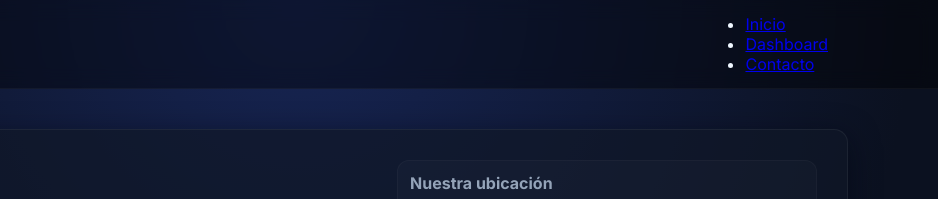
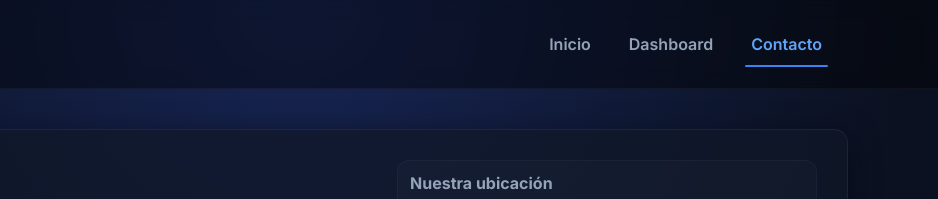
Before and after one commit to edumayo23/JAEL-AI, a plain HTML site: page pages/contacto.html in a window 1280 px wide. Shown: the top 199 px of the page, 342-1280 px from the left. Drawn offline with Linux system fonts and the light colour scheme.

Commit message:
cambios nav bar y json

```diff
--- a/css/contactos.css
+++ b/css/contactos.css
@@ -129,3 +129,68 @@ body{
   .map-wrapper{height:200px}
   .contact-hero{padding:18px}
 }
+/* ====== MENÚ MEJORADO ====== */
+
+.main-nav ul {
+  list-style: none;
+  display: flex;
+  gap: 26px;
+  align-items: center;
+}
+
+.main-nav ul li {
+  display: inline-block;
+}
+
+.main-nav .nav-link {
+  text-decoration: none;
+  color: var(--muted);
+  font-weight: 600;
+  font-size: 1rem;
+  padding: 10px 6px;
+  transition: 0.25s ease;
+  position: relative;
+}
+
+/* Hover suave */
+.main-nav .nav-link:hover {
+  color: var(--text);
+}
+
+/* Línea animada debajo */
+.main-nav .nav-link::after {
+  content: '';
+  position: absolute;
+  bottom: -3px;
+  left: 0;
+  width: 0%;
+  height: 2px;
+  background: var(--accent);
+  transition: width 0.25s ease;
+  border-radius: 10px;
+}
+
+.main-nav .nav-link:hover::after {
+  width: 100%;
+}
+
+/* Activo */
+.main-nav .nav-link.active {
+  color: var(--accent-glow);
+}
+
+.main-nav .nav-link.active::after {
+  width: 100%;
+}
+
+/* Responsive */
+@media (max-width: 700px) {
+  .header-container {
+    flex-direction: column;
+    gap: 10px;
+  }
+
+  .main-nav ul {
+    gap: 16px;
+  }
+}
--- a/pages/contacto.html
+++ b/pages/contacto.html
@@ -18,18 +18,20 @@
 
 <header id="main-header">
   <div class="header-container">
-      <a href="../index.html">
+    <a href="../index.html" class="logo-link">
       <img src="../img/logojael.png" alt="Logo JAEL AI" id="logo">
     </a>
+
     <nav class="main-nav">
       <ul>
-          <li><a href="../index.html">Inicio</a></li>
-          <li><a href="../dashboard.html">Dashboard</a></li>
-          <li><a href="contactos.html" class="active">Contacto</a></li>
+        <li><a href="../index.html" class="nav-link">Inicio</a></li>
+        <li><a href="../dashboard.html" class="nav-link">Dashboard</a></li>
+        <li><a href="contacto.html" class="nav-link active">Contacto</a></li>
       </ul>
     </nav>
   </div>
 </header>
+
 
   <main class="contact-page container">
     <section class="contact-hero glass-card">
```
Also changed, not shown: data/data3.json (added, +12 -0 lines). Lines whose indentation alone changed are shown as unchanged.
